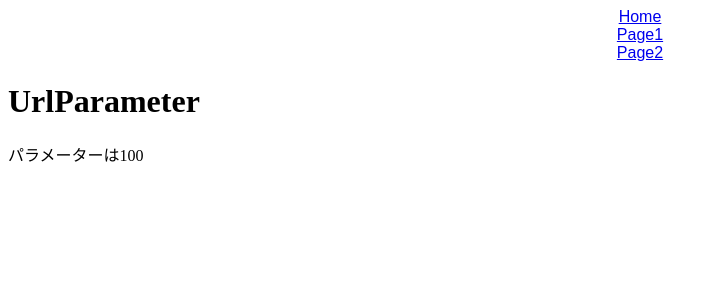
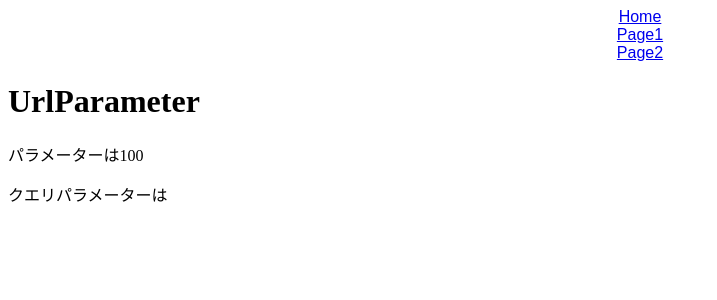
Before and after one commit to Hiratto/udemy-react-practice206, a React (Create React App) app: page /page2/100 in a window 1280 px wide. Shown: the top 300 px of the page, without its empty margins (0-717 px from the left). Built offline with nearby package versions, Linux system fonts and the light colour scheme.

Commit message:
クエリパラメーターを使う

```diff
--- a/src/Page2.jsx
+++ b/src/Page2.jsx
@@ -1,10 +1,12 @@
-import { Link } from "react-router-dom";
+import { Link, useLocation } from "react-router-dom";
 
 export const Page2 = () => {
   return (
     <div>
       <h1>Page2</h1>
       <Link to="/page2/100">URL Parameter</Link>
+      <br />
+      <Link to="/page2/100?name=hogehoge">Query Parameter</Link>
     </div>
   );
 };
--- a/src/UrlParameter.jsx
+++ b/src/UrlParameter.jsx
@@ -1,11 +1,14 @@
-import { useParams } from "react-router-dom";
+import { useParams, useLocation } from "react-router-dom";
 
 export const UrlParameter = () => {
   const { id } = useParams();
+  const { search } = useLocation();
+  const Query = new URLSearchParams(search);
   return (
     <div>
       <h1>UrlParameter</h1>
       <p>パラメーターは{id}</p>
+      <p>クエリパラメーターは{Query.get("name")}</p>
     </div>
   );
 };
```
